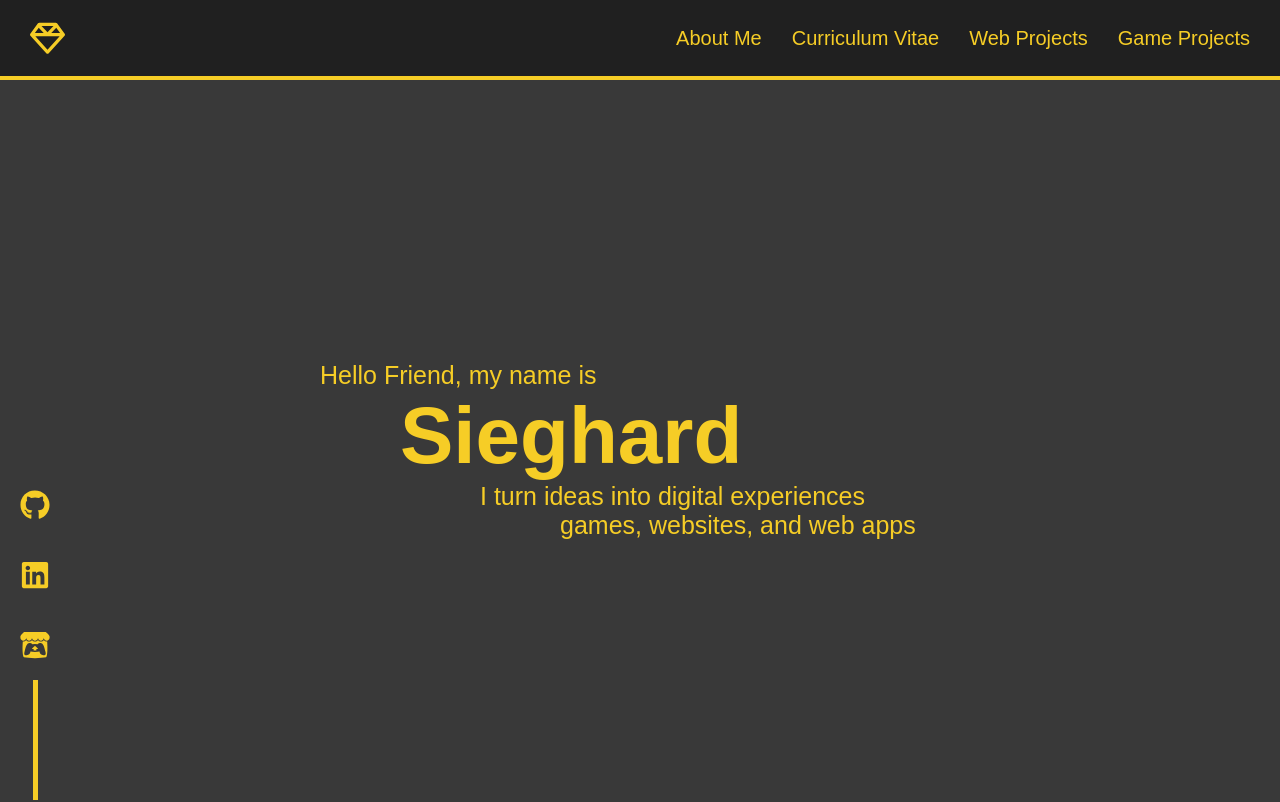
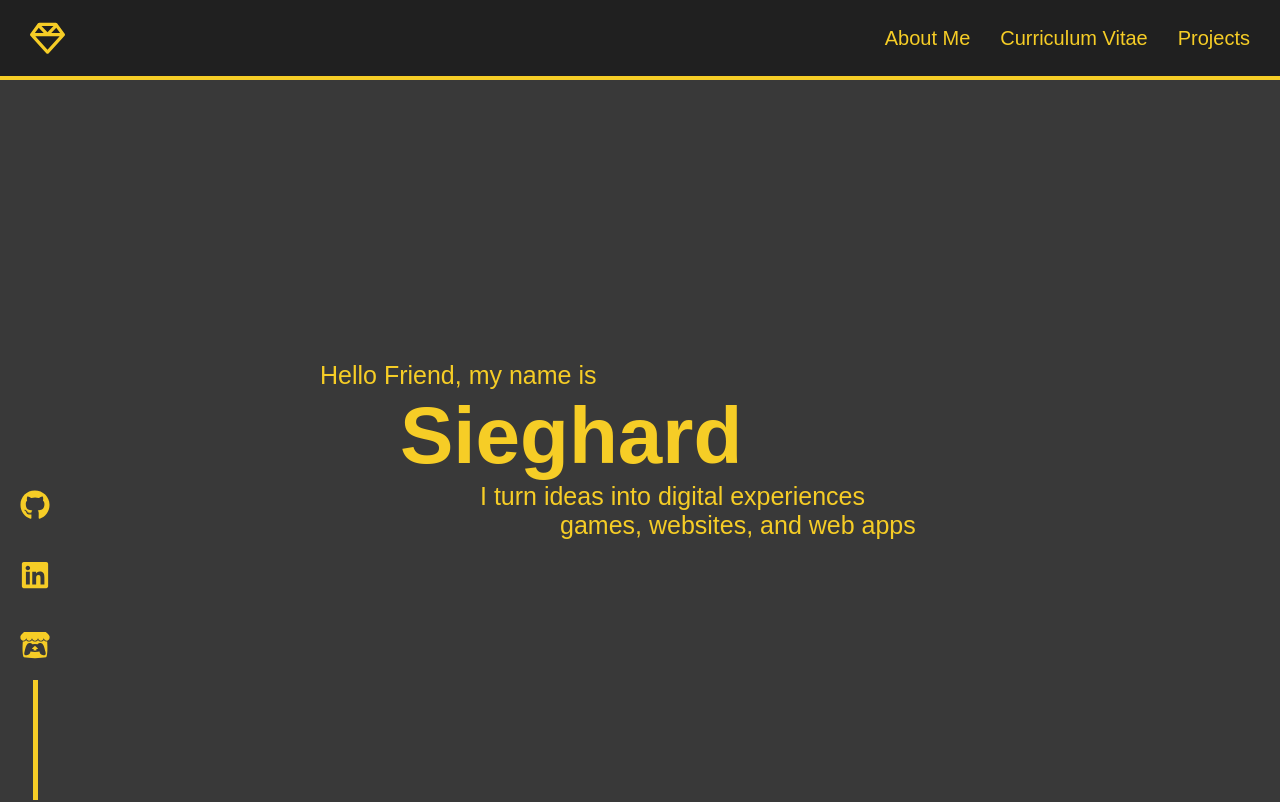
Before and after one commit to Paraldos/Portfolio, a React (Vite) app: page / in a window 1280 px wide. Shown: the top 802 px of the page. Built offline with nearby package versions, Linux system fonts and the light colour scheme; a web font is replaced by a local one.

Commit message:
added project section

```diff
--- a/src/App.jsx
+++ b/src/App.jsx
@@ -2,7 +2,7 @@
 import Hero from "./components/hero/Hero";
 import About from "./components/about/About";
 import Resume from "./components/resume/Resume";
-import GameExamples from "./components/gameExamples/GameExamples";
+import Projects from "./components/projects/Projects";
 import Footer from "./components/footer/Footer";
 
 function App() {
@@ -13,7 +13,7 @@
         <Hero />
         <About />
         <Resume />
-        <GameExamples />
+        <Projects />
       </main>
       <Footer />
     </>
--- a/src/components/gameExamples/GameExamples.jsx
+++ /dev/null
@@ -1,9 +0,0 @@
-function GameExamples() {
-  return (
-    <div className="game-examples">
-      <h2>Game Examples</h2>
-    </div>
-  );
-}
-
-export default GameExamples;
--- a/src/components/navbar/Navlinks.jsx
+++ b/src/components/navbar/Navlinks.jsx
@@ -2,8 +2,7 @@
   var links = [
     { name: "About Me", url: "#about" },
     { name: "Curriculum Vitae", url: "#resume" },
-    { name: "Web Projects", url: "#webpages" },
-    { name: "Game Projects", url: "#games" },
+    { name: "Projects", url: "#projects" },
   ];
 
   return (
--- /dev/null
+++ b/src/components/projects/Projects.jsx
@@ -0,0 +1,11 @@
+function Projects() {
+  return (
+    <section id="projects" className="projects">
+      <h2>Projects</h2>
+      <h3>Games</h3>
+      <p></p>
+    </section>
+  );
+}
+
+export default Projects;
--- a/src/components/resume/Resume.jsx
+++ b/src/components/resume/Resume.jsx
@@ -8,8 +8,8 @@
 import ResumeOther from "./ResumeOther";
 
 function Resume() {
-  const resume = document.querySelector("#resume");
   const changeLanguage = () => {
+    const resume = document.querySelector("#resume");
     resume.classList.toggle("language__de");
     resume.classList.toggle("language__en");
   };
```
